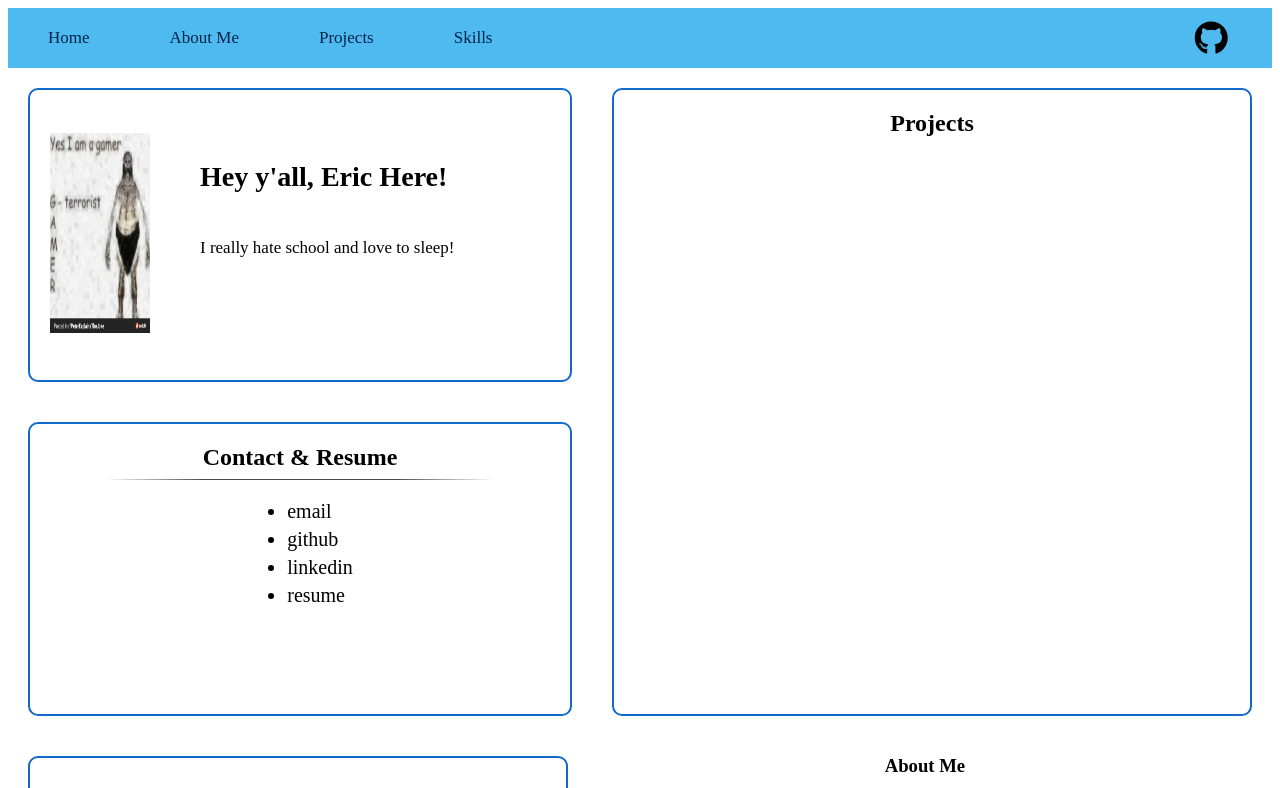
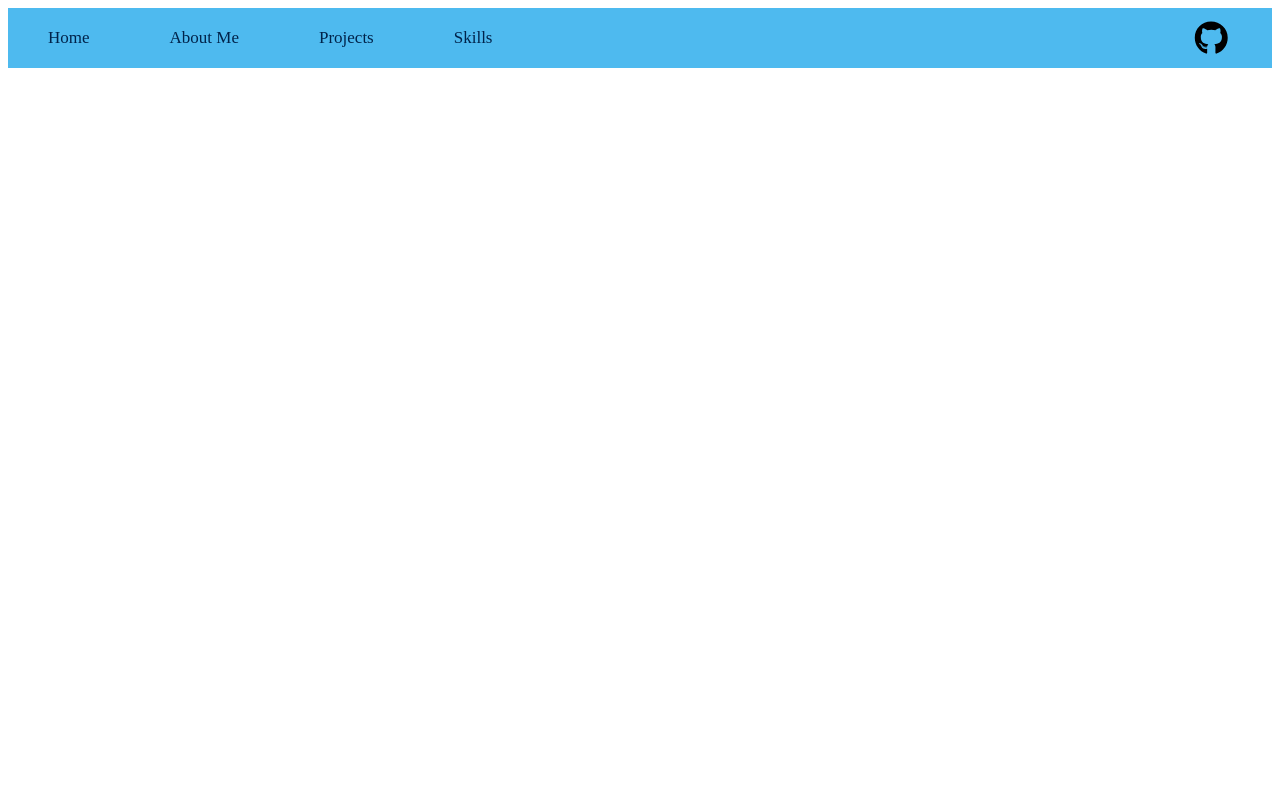
Before and after one commit to TEST-iz/personal-website, a React (Vite) app: page / in a window 1280 px wide. Shown: the top 788 px of the page. Built offline with nearby package versions, Linux system fonts and the light colour scheme.

Commit message:
added new favicon, added reactrouter

```diff
--- a/index.html
+++ b/index.html
@@ -2,9 +2,9 @@
 <html lang="en">
   <head>
     <meta charset="UTF-8" />
-    <link rel="icon" type="image/svg+xml" href="/favicon.svg" />
+    <link rel="icon" type="image/svg+xml" href="/src/assets/favicon.svg" />
     <meta name="viewport" content="width=device-width, initial-scale=1.0" />
-    <title>Eric's Personal Website</title>
+    <title>Eric's Website</title>
   </head>
   <body>
     <div id="root"></div>
--- a/package.json
+++ b/package.json
@@ -14,7 +14,8 @@
     "@fortawesome/free-brands-svg-icons": "^7.2.0",
     "@fortawesome/react-fontawesome": "^3.3.1",
     "react": "^19.2.5",
-    "react-dom": "^19.2.5"
+    "react-dom": "^19.2.5",
+    "react-router": "^7.15.1"
   },
   "devDependencies": {
     "@eslint/js": "^10.0.1",
--- a/src/App.jsx
+++ b/src/App.jsx
@@ -1,15 +1,37 @@
-import Navbar from './components/Navbar/Navbar.jsx'
-import Home from './pages/home.jsx'
-import AboutMe from './pages/aboutme.jsx'
-import Projects from './pages/projects.jsx'
+import { createBrowserRouter, RouterProvider } from "react-router";
+import Home from './pages/home.jsx';
+import AboutMe from './pages/aboutme.jsx';
+import Projects from './pages/projects.jsx';
+import Navbar from './components/Navbar/Navbar.jsx';
+import { Outlet } from "react-router";
+
+
+function Layout() {
+  return (
+    <div>
+      <Navbar />
+      <Outlet />
+    </div>
+  );
+}
+
+
+const router = createBrowserRouter([
+  {
+    path: "/",
+    element: <Layout />,
+    children: [
+      {path: "home", element: <Home />},
+      {path: "aboutme", element: <AboutMe />},
+      {path: "projects", element: <Projects />}
+    ]
+  },
+]);
 
 function App() {
   return (
     <>
-    <Navbar />
-    <Home />
-    <AboutMe />
-    <Projects />
+    <RouterProvider router={router} />
     </>
 );
 }
--- a/src/components/Navbar/Navbar.jsx
+++ b/src/components/Navbar/Navbar.jsx
@@ -1,14 +1,15 @@
 import './Navbar.css'
 import { FontAwesomeIcon } from '@fortawesome/react-fontawesome';
 import { faGithub } from '@fortawesome/free-brands-svg-icons';
+import { Link } from "react-router";
 
 function Navbar() {
     return (
         <div className="navbar">
-        <a href="home.html" rel="noopener noreferrer">Home</a>
-        <a href="aboutme.html" rel="noopener noreferrer">About Me</a>
-        <a href="projects.html" rel="noopener noreferrer">Projects</a>
-        <a href="home.html" rel="noopener noreferrer">Skills</a>
+        <Link to="home">Home</Link>
+        <Link to="aboutme">About Me</Link>
+        <Link to="projects">Projects</Link>
+        <Link to="home">Skills</Link>
 
         <div class="other-links">
             <a href="https://github.com/TEST-iz" target="_blank" rel="noopener noreferrer" aria-label="GitHub">
```
Also changed, not shown: src/main.jsx (+4 -4 lines), src/assets/favicon.svg (added), 1 other file (tests, documents, lock files or other folders).
